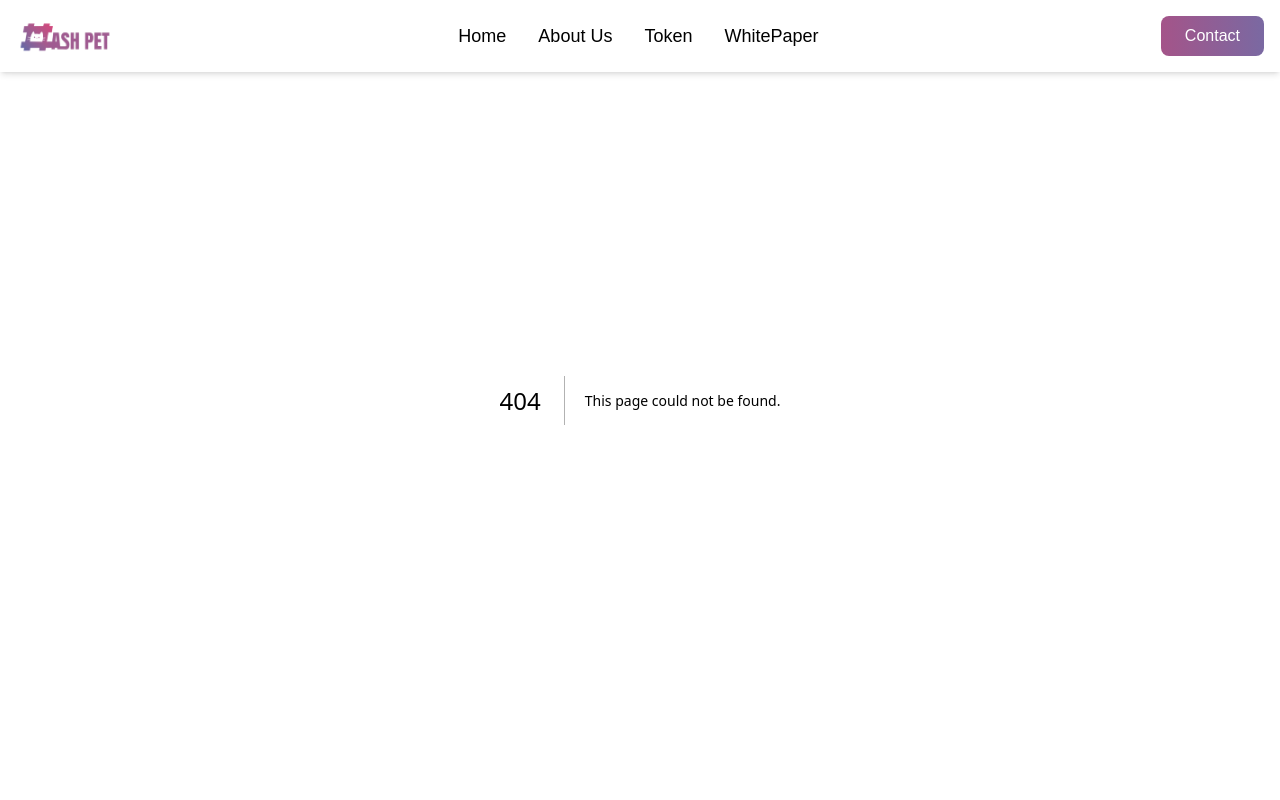
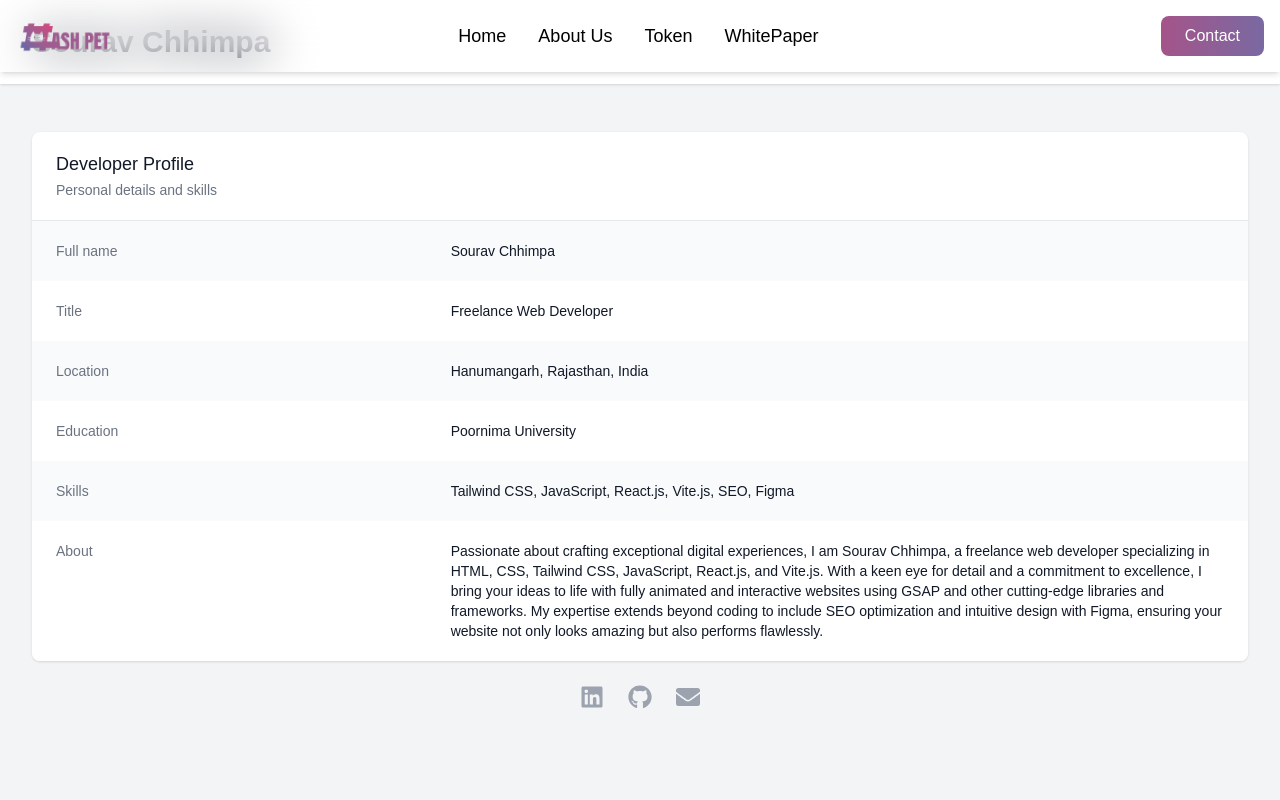
Before and after one commit to Souravhere/hashpet, a Next.js app: page /dev in a window 1280 px wide. Before the commit this address had no page. Shown: the top 800 px of the page. Built offline with nearby package versions, Linux system fonts and the light colour scheme.

Commit message:
dev profile added

```diff
--- /dev/null
+++ b/src/app/dev/page.tsx
@@ -0,0 +1,72 @@
+
+import { FaLinkedin, FaGithub, FaEnvelope } from 'react-icons/fa'
+
+export default function page() {
+  return (
+    <div className="min-h-screen bg-gray-100">
+      <header className="bg-white shadow">
+        <div className="max-w-7xl mx-auto py-6 px-4 sm:px-6 lg:px-8">
+          <h1 className="text-3xl font-bold text-gray-900">Sourav Chhimpa</h1>
+        </div>
+      </header>
+      <main>
+        <div className="max-w-7xl mx-auto py-6 sm:px-6 lg:px-8">
+          <div className="px-4 py-6 sm:px-0">
+            <div className="bg-white shadow overflow-hidden sm:rounded-lg">
+              <div className="px-4 py-5 sm:px-6">
+                <h3 className="text-lg leading-6 font-medium text-gray-900">Developer Profile</h3>
+                <p className="mt-1 max-w-2xl text-sm text-gray-500">Personal details and skills</p>
+              </div>
+              <div className="border-t border-gray-200">
+                <dl>
+                  <div className="bg-gray-50 px-4 py-5 sm:grid sm:grid-cols-3 sm:gap-4 sm:px-6">
+                    <dt className="text-sm font-medium text-gray-500">Full name</dt>
+                    <dd className="mt-1 text-sm text-gray-900 sm:mt-0 sm:col-span-2">Sourav Chhimpa</dd>
+                  </div>
+                  <div className="bg-white px-4 py-5 sm:grid sm:grid-cols-3 sm:gap-4 sm:px-6">
+                    <dt className="text-sm font-medium text-gray-500">Title</dt>
+                    <dd className="mt-1 text-sm text-gray-900 sm:mt-0 sm:col-span-2">Freelance Web Developer</dd>
+                  </div>
+                  <div className="bg-gray-50 px-4 py-5 sm:grid sm:grid-cols-3 sm:gap-4 sm:px-6">
+                    <dt className="text-sm font-medium text-gray-500">Location</dt>
+                    <dd className="mt-1 text-sm text-gray-900 sm:mt-0 sm:col-span-2">Hanumangarh, Rajasthan, India</dd>
+                  </div>
+                  <div className="bg-white px-4 py-5 sm:grid sm:grid-cols-3 sm:gap-4 sm:px-6">
+                    <dt className="text-sm font-medium text-gray-500">Education</dt>
+                    <dd className="mt-1 text-sm text-gray-900 sm:mt-0 sm:col-span-2">Poornima University</dd>
+                  </div>
+                  <div className="bg-gray-50 px-4 py-5 sm:grid sm:grid-cols-3 sm:gap-4 sm:px-6">
+                    <dt className="text-sm font-medium text-gray-500">Skills</dt>
+                    <dd className="mt-1 text-sm text-gray-900 sm:mt-0 sm:col-span-2">
+                      Tailwind CSS, JavaScript, React.js, Vite.js, SEO, Figma
+                    </dd>
+                  </div>
+                  <div className="bg-white px-4 py-5 sm:grid sm:grid-cols-3 sm:gap-4 sm:px-6">
+                    <dt className="text-sm font-medium text-gray-500">About</dt>
+                    <dd className="mt-1 text-sm text-gray-900 sm:mt-0 sm:col-span-2">
+                      Passionate about crafting exceptional digital experiences, I am Sourav Chhimpa, a freelance web developer specializing in HTML, CSS, Tailwind CSS, JavaScript, React.js, and Vite.js. With a keen eye for detail and a commitment to excellence, I bring your ideas to life with fully animated and interactive websites using GSAP and other cutting-edge libraries and frameworks. My expertise extends beyond coding to include SEO optimization and intuitive design with Figma, ensuring your website not only looks amazing but also performs flawlessly.
+                    </dd>
+                  </div>
+                </dl>
+              </div>
+            </div>
+            <div className="mt-6 flex justify-center space-x-6">
+              <a href="https://www.linkedin.com/in/sourav-chhimpa/" className="text-gray-400 hover:text-gray-500">
+                <span className="sr-only">LinkedIn</span>
+                <FaLinkedin className="h-6 w-6" />
+              </a>
+              <a href="https://github.com/Souravhere" className="text-gray-400 hover:text-gray-500">
+                <span className="sr-only">GitHub</span>
+                <FaGithub className="h-6 w-6" />
+              </a>
+              <a href="mailto:souravchhimpa1@gmail.com" className="text-gray-400 hover:text-gray-500">
+                <span className="sr-only">Email</span>
+                <FaEnvelope className="h-6 w-6" />
+              </a>
+            </div>
+          </div>
+        </div>
+      </main>
+    </div>
+  )
+}
```
